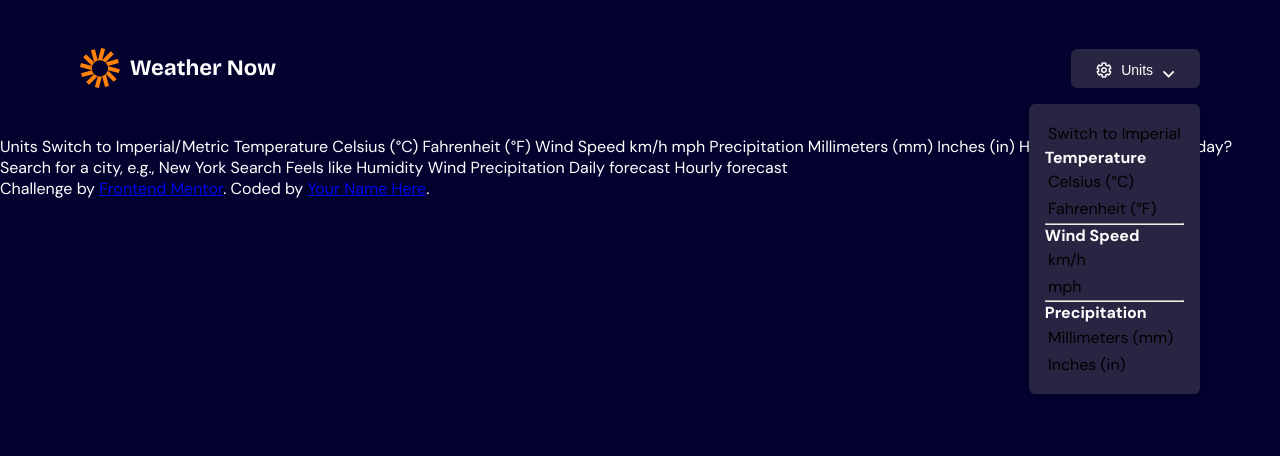
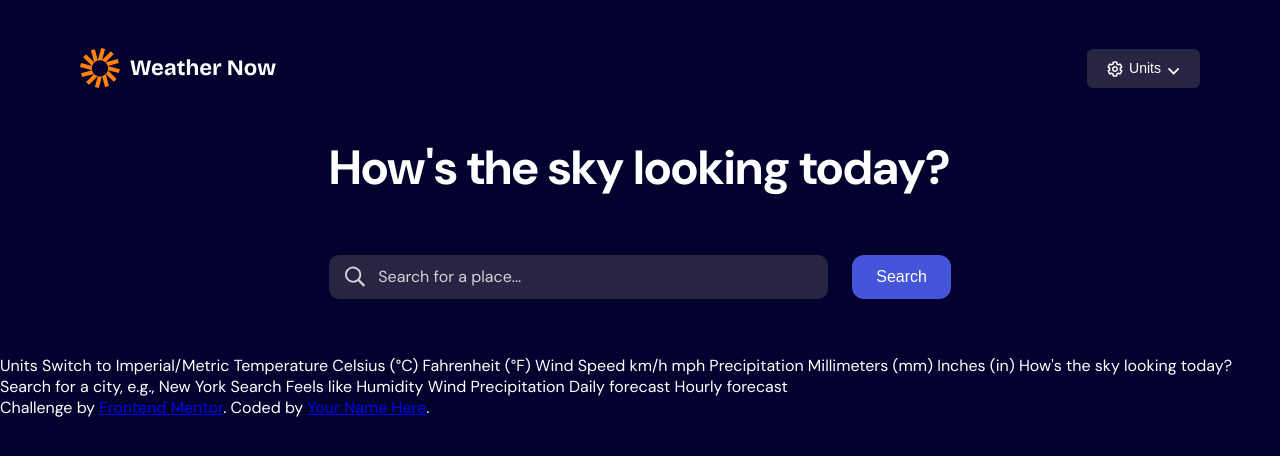
Before and after one commit to DevAkshat21/Weather-App, a plain HTML site: page index.html in a window 1280 px wide. Drawn offline with Linux system fonts and the light colour scheme.

Commit message:
add search bar (design only)

```diff
--- a/index.html
+++ b/index.html
@@ -18,28 +18,54 @@
   <header>
     <img class="logo" src="./assets/images/logo.svg" alt="logo">
     <div class="dropdown">
-      <button class="dropbtn"><i class="icon-units"><img src="assets/images/icon-units.svg" alt="" srcset=""></i> Units
-        <i class="icon-units"><img src="assets\images\icon-dropdown.svg" alt="▾"></i></button>
+      <button class="dropbtn">
+        <i class="icon-units"><img src="assets/images/icon-units.svg" alt=""></i>
+        Units
+        <i class="icon-units"><img src="assets/images/icon-dropdown.svg" alt="▾"></i>
+      </button>
+
       <div class="dropdown-content">
-        <a href="#" data-value="metric" class="unactive">Switch to Metric</a><a href="#" data-value="imperial"
-          class="active"> Switch to Imperial</a>
         <h4>Temperature</h4>
-        <a href="#" data-value="metric">Celsius (°C)</a>
-        <a href="#" data-value="imperial">Fahrenheit (°F)</a>
+        <a href="#" data-value="metric">Celsius (°C)
+          <i class="check-icon"><img src="assets/images/icon-checkmark.svg" alt="✔"></i>
+        </a>
+        <a href="#" data-value="imperial">Fahrenheit (°F)
+          <i class="check-icon"><img src="assets/images/icon-checkmark.svg" alt="✔"></i>
+        </a>
         <hr>
+
         <h4>Wind Speed</h4>
-        <a href="#" data-value="metric">km/h</a>
-        <a href="#" data-value="imperial">mph</a>
+        <a href="#" data-value="metric">km/h
+          <i class="check-icon"><img src="assets/images/icon-checkmark.svg" alt="✔"></i>
+        </a>
+        <a href="#" data-value="imperial">mph
+          <i class="check-icon"><img src="assets/images/icon-checkmark.svg" alt="✔"></i>
+        </a>
         <hr>
+
         <h4>Precipitation</h4>
-        <a href="#" data-value="metric">Millimeters (mm)</a>
-        <a href="#" data-value="imperial">Inches (in)</a>
-
+        <a href="#" data-value="metric">Millimeters (mm)
+          <i class="check-icon"><img src="assets/images/icon-checkmark.svg" alt="✔"></i>
+        </a>
+        <a href="#" data-value="imperial">Inches (in)
+          <i class="check-icon"><img src="assets/images/icon-checkmark.svg" alt="✔"></i>
+        </a>
       </div>
     </div>
+  </header>
+  <h1 class="header-text">How's the sky looking today?</h1>
 
+  <div class="search-bar">
 
-  </header>
+    <div class="search">
+      <img src="assets/images/icon-search.svg" alt="Search" />
+      <input type="text" placeholder="Search for a place..." />
+    </div>
+    <div class="search-btn"><button type="submit">Search
+      </button></div>
+
+  </div>
+
 
   Units
 
--- a/style.css
+++ b/style.css
@@ -69,20 +69,24 @@ header {
     border: none;
     border-radius: 6px;
     cursor: pointer;
+    display: flex;
+    align-items: center;
+    gap: 6px;
 }
 
 .icon-units {
-    margin: 0 5px;
     position: relative;
-    top: 3px;
+    top: 2px;
 }
 
 /* Dropdown hidden by default */
 .dropdown-content {
-    font-family: 'DM Sans', 'Times New Roman';
+    font-family: 'DM Sans', sans-serif;
+    ;
     font-size: 1rem;
     right: 0;
-    /* display: none; */
+    display: none;
+    /* keep hidden until hover/click */
     position: absolute;
     width: max-content;
     background-color: var(--neutral-color-800);
@@ -91,37 +95,109 @@ header {
     z-index: 1;
     margin-top: 1rem;
     padding: 1rem;
-    display: flex;
     flex-direction: column;
     color: var(--neutral-color-0);
 }
 
-.dropdown-content .active {
-
-    display: block;
-}
-
-.dropdown-content .unactive {
-
-    display: none;
+/* Section titles inside dropdown */
+.dropdown-content h4 {
+    font-size: 0.85rem;
+    font-weight: bold;
+    margin: 0.5rem 0 0.2rem;
+    color: var(--neutral-color-200);
 }
 
 /* Options inside */
 .dropdown-content a {
-    color: black;
-    padding: 0.2rem;
-    display: block;
+    color: var(--neutral-color-0);
+    margin: 0.2rem 0;
+    padding: 0.5rem;
+    display: flex;
+    justify-content: space-between;
+    align-items: center;
     text-decoration: none;
+    border-radius: 0.5rem;
 }
 
 .dropdown-content a:hover {
-    background-color: var(--neutral-color-600);
-    border-radius: 0.5rem;
+    background-color: var(--neutral-color-700);
 }
 
 /* Show dropdown on hover */
 .dropdown:hover .dropdown-content {
     display: flex;
-    flex-direction: column;
+}
 
+/* Checkmark icons */
+.check-icon {
+    margin-left: 1rem;
+    position: relative;
+    top: -2px;
+    opacity: 0.3;
+    /* dimmed when not active */
 }
+
+.dropdown-content a.active .check-icon {
+    opacity: 1;
+    /* fully visible when active */
+}
+
+.header-text {
+    font-size: 3rem;
+    font-family: 'DM Sans', sans-serif;
+    font-weight: bold;
+    color: var(--neutral-color-0);
+    text-align: center;
+}
+
+.search-bar {
+    margin: 3rem 0;
+    display: flex;
+    align-items: center;
+    justify-content: center;
+    gap: 0.5rem;
+    padding: 0.5rem 1rem;
+    border-radius: 10px;
+}
+
+.search-bar input::placeholder {
+    color: var(--neutral-color-200);
+    font-family: 'DM Sans', sans-serif;
+}
+
+
+.search {
+    background-color: var(--neutral-color-800);
+    padding: 0.3rem 1rem;
+    border-radius: 10px;
+    width: 40%;
+    margin-right: 1rem;
+}
+
+.search img {
+    position: relative;
+    top: 5px;
+}
+
+.search-bar input {
+    flex: 1;
+    border: none;
+    outline: none;
+    padding: 0.5rem;
+    background: var(--neutral-color-800);
+    color: var(--neutral-color-0);
+    font-size: 1rem;
+    border-radius: 6px;
+}
+
+.search-bar button {
+    background: var(--blue-color-500);
+    /* pick your theme color */
+    border: none;
+    font-size: 1rem;
+    padding: 0.8rem 1.5rem;
+    border-radius: 12px;
+    cursor: pointer;
+    height: 100%;
+    color: var(--neutral-color-0);
+}
```
